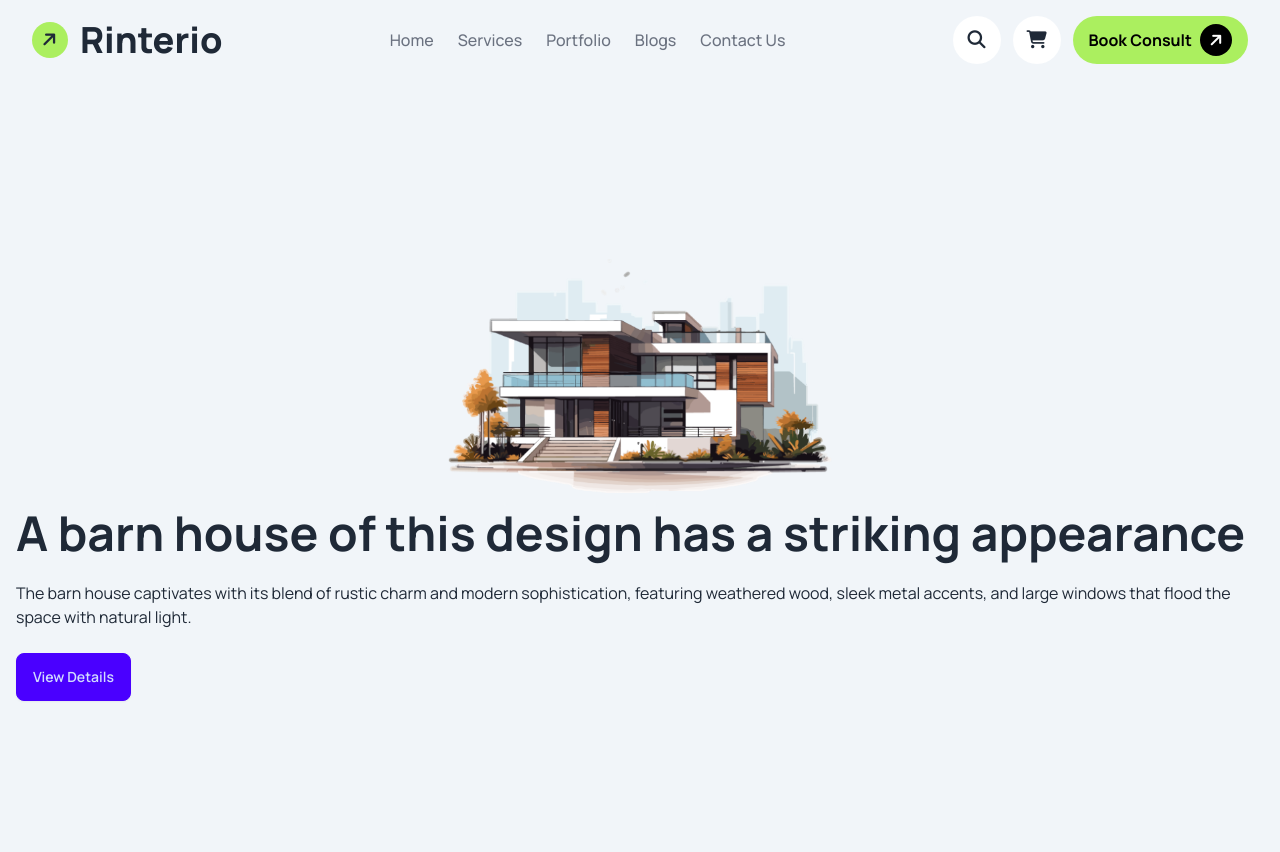
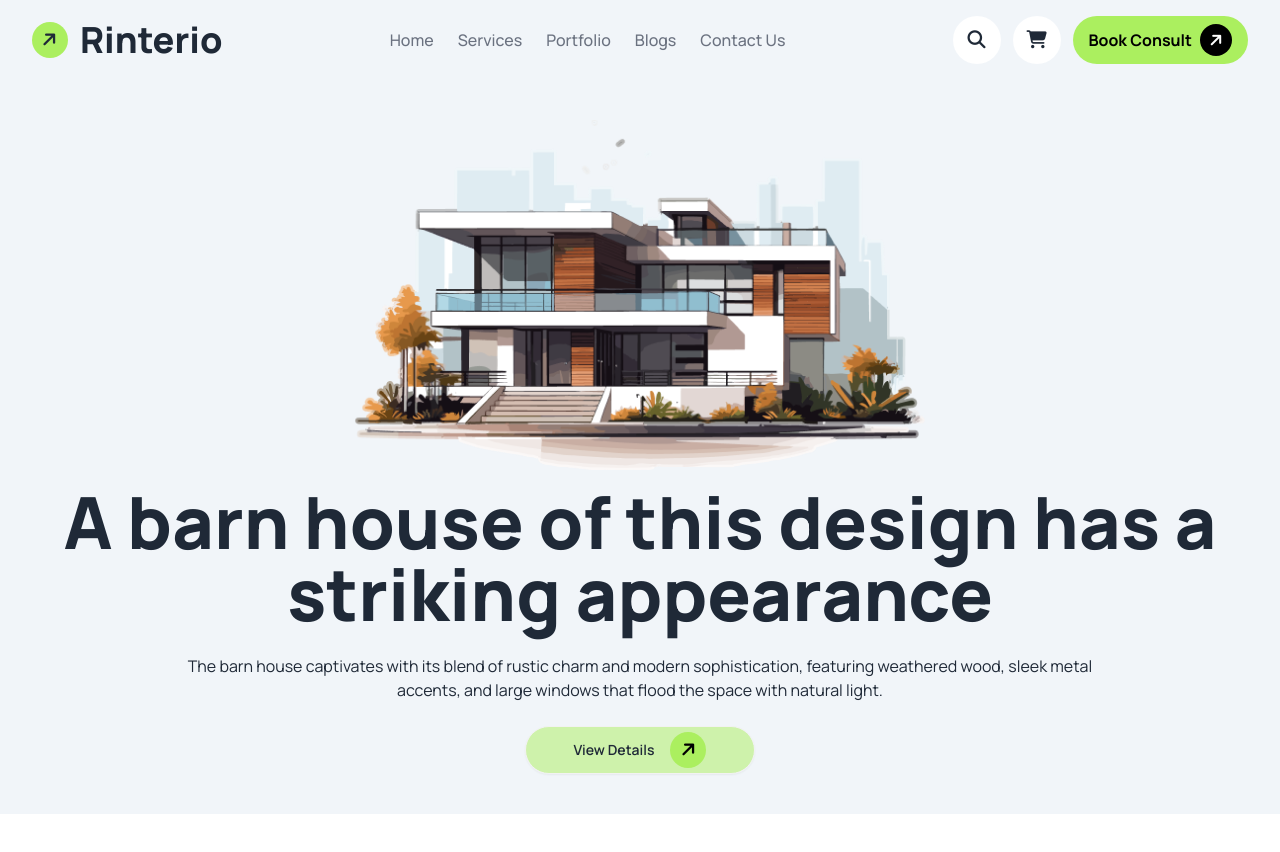
Before and after one commit to TheToriqul/PH-Assignment3, a website: page index.html in a window 1280 px wide. After the commit the page ends 814 px from the top, so only its background shows below. Drawn offline with Linux system fonts and the light colour scheme.

Commit message:
Feat: Hero Section Added

```diff
--- a/index.html
+++ b/index.html
@@ -97,20 +97,36 @@
       </nav>
 
       <!-- Hero Section -->
-      <div class="hero min-h-screen">
+      <div class="hero py-6">
         <div class="hero-content flex-col">
-          <img src="./assets/banner.png" class="max-w-sm rounded-lg" />
-          <div>
-            <h1 class="text-5xl font-bold">
+          <img src="./assets/banner.png" class="rounded-lg" />
+          <div class="w-8/10 m-auto">
+            <h1
+              class="text-3xl md:text-4xl lg:text-7xl font-extrabold text-center"
+            >
               A barn house of this design has a striking appearance
             </h1>
-            <p class="py-6">
+            <p class="py-6 text-center md:px-16 lg:w-10/12 m-auto">
               The barn house captivates with its blend of rustic charm and
               modern sophistication, featuring weathered wood, sleek metal
               accents, and large windows that flood the space with natural
               light.
             </p>
-            <button class="btn btn-primary">View Details</button>
+            <div class="flex justify-center lg:justify-center">
+              <button
+                class="btn bg-[#ABEF5F] bg-opacity-50 rounded-full w-full md:w-auto hover:bg-lime-500 md:px-12"
+              >
+                View Details
+                <div
+                  class="w-9 h-9 bg-[#ABEF5F] rounded-full flex items-center justify-center ml-2"
+                >
+                  <i
+                    class="fa-solid fa-arrow-right text-lg text-black -rotate-45"
+                  ></i>
+                </div>
+              </button>
+            </div>
+
           </div>
         </div>
       </div>
```
Also changed, not shown: dist/styles.css.
